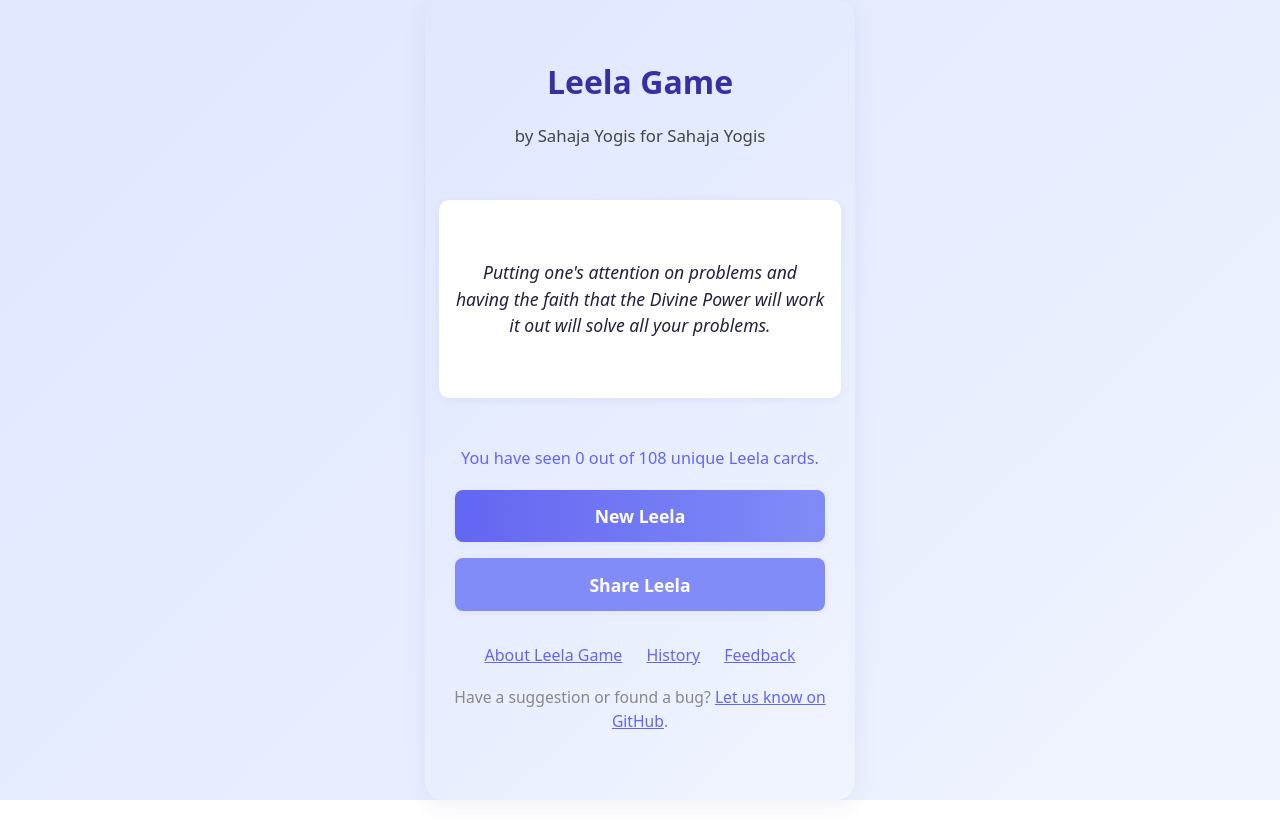
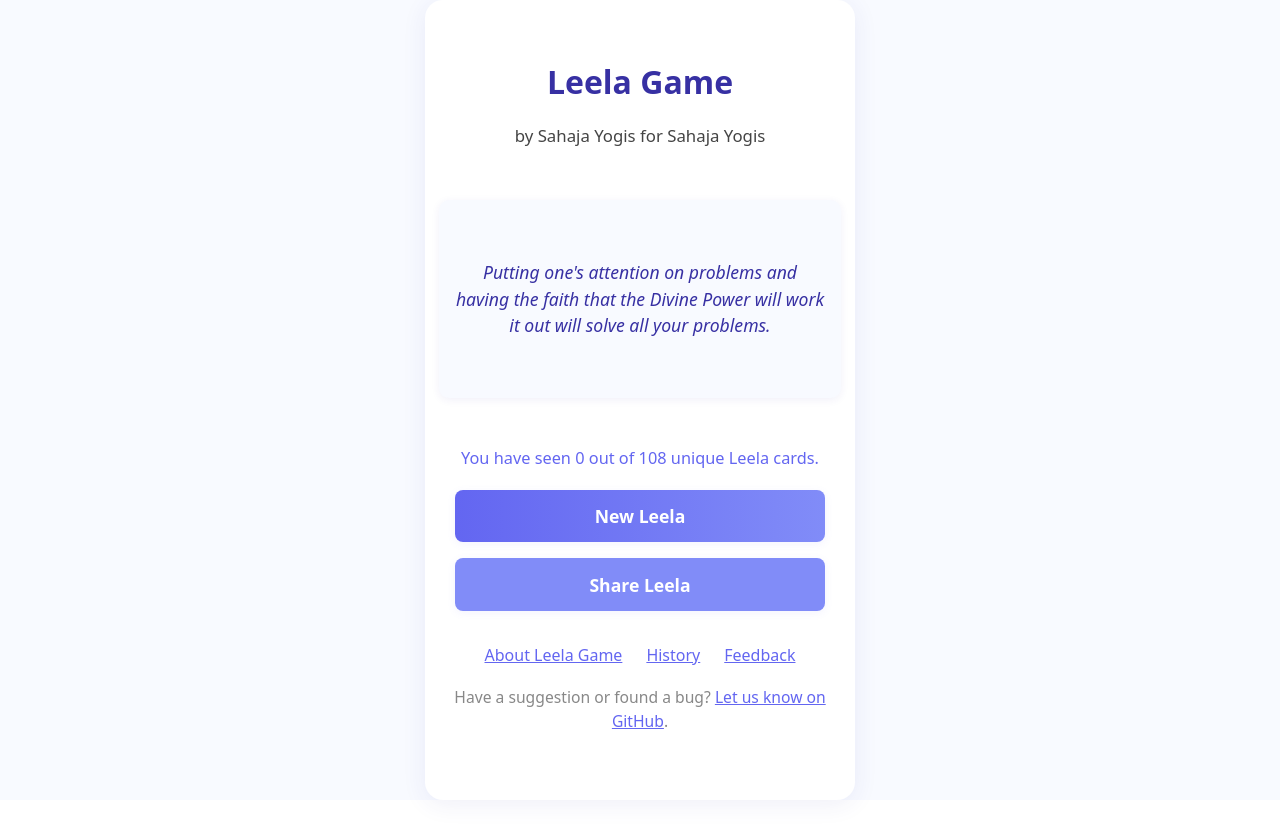
Before and after one commit to sahajisy/Leela-Game, a React (Vite) app: page / in a window 1280 px wide. Built offline with nearby package versions, Linux system fonts and the light colour scheme.

Commit message:
style: make all backgrounds light except card, quote, and buttons; card is white, quote is light, buttons colored

```diff
--- a/src/App.css
+++ b/src/App.css
@@ -56,16 +56,16 @@ html, body, #root {
 
 html,
 body {
-  background: #e0e7ff;
-  background-image: linear-gradient(135deg, #e0e7ff 0%, #f0f4ff 100%);
+  background: #f8faff;
   color: #22223b;
   background-repeat: no-repeat;
   background-size: cover;
 }
 
 body .app-container {
-  background: linear-gradient(135deg, #e0e7ff 0%, #f0f4ff 100%);
-  background-color: #e0e7ff;
+  background: #fff;
+  background-image: none;
+  color: #22223b;
 }
 
 .app-container {
@@ -95,8 +95,8 @@ h1 {
   font-size: 1.1rem;
   font-style: italic;
   margin: 2rem 0 2.5rem 0;
-  color: #22223b;
-  background: #fff;
+  color: #3730a3;
+  background: #f8faff;
   border-radius: 10px;
   padding: 1.2rem 1rem;
   box-shadow: 0 2px 8px rgba(55,48,163,0.07);
```
